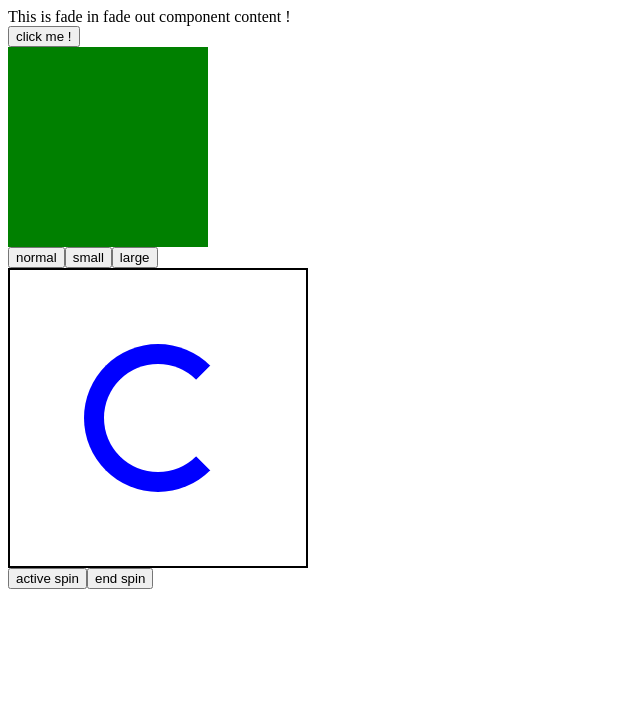
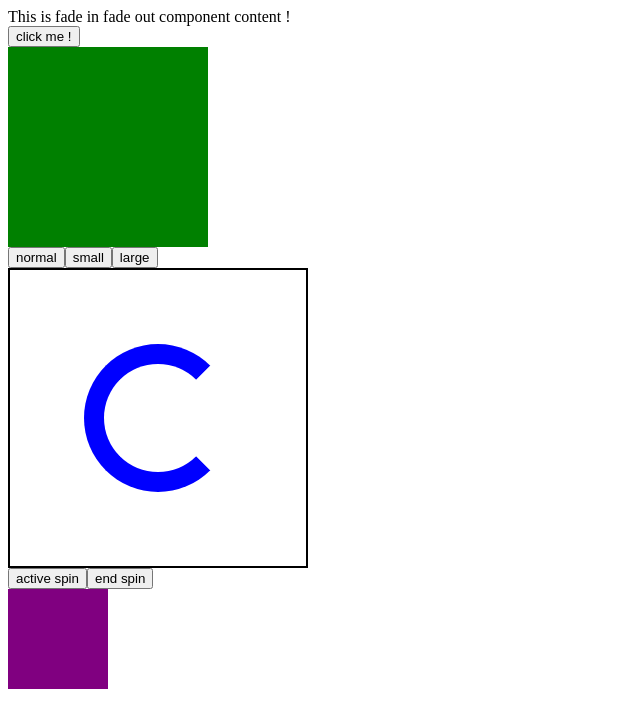
Before and after one commit to EmircanKoc1/angular-animations, an Angular app: page / in a window 1280 px wide. Shown: the top 728 px of the page, without its empty margins (0-640 px from the left). Built offline with nearby package versions, Linux system fonts and the light colour scheme.

Commit message:
The group animation sample has been added.

```diff
--- a/src/app/app.component.html
+++ b/src/app/app.component.html
@@ -3,3 +3,5 @@
 <app-resize></app-resize>
 <br>
 <app-spin></app-spin>
+<br>
+<app-opacity-and-move-left></app-opacity-and-move-left>
--- a/src/app/app.component.ts
+++ b/src/app/app.component.ts
@@ -4,11 +4,12 @@ import { FadeinfadeoutComponent } from "./components/fadeinfadeout/fadeinfadeout
 import { animate, AnimationMetadataType, state, style, transition, trigger } from '@angular/animations';
 import { ResizeComponent } from "./components/resize/resize.component";
 import { SpinComponent } from "./components/spin/spin.component";
+import { OpacityAndMoveLeftComponent } from "./components/opacity-and-move-left/opacity-and-move-left.component";
 
 @Component({
   selector: 'app-root',
   standalone: true,
-  imports: [FadeinfadeoutComponent, ResizeComponent, SpinComponent],
+  imports: [FadeinfadeoutComponent, ResizeComponent, SpinComponent, OpacityAndMoveLeftComponent],
   templateUrl: './app.component.html',
   styleUrl: './app.component.scss'
 })
--- /dev/null
+++ b/src/app/components/opacity-and-move-left/opacity-and-move-left.component.html
@@ -0,0 +1,2 @@
+<div [@parallelAnimation] class="box"></div>
+<br>
--- /dev/null
+++ b/src/app/components/opacity-and-move-left/opacity-and-move-left.component.scss
@@ -0,0 +1,5 @@
+.box {
+    width: 100px;
+    height: 100px;
+    background-color: purple;
+}
--- /dev/null
+++ b/src/app/components/opacity-and-move-left/opacity-and-move-left.component.ts
@@ -0,0 +1,25 @@
+import { animate, group, style, transition, trigger } from '@angular/animations';
+import { Component } from '@angular/core';
+
+@Component({
+  selector: 'app-opacity-and-move-left',
+  standalone: true,
+  imports: [],
+  templateUrl: './opacity-and-move-left.component.html',
+  styleUrl: './opacity-and-move-left.component.scss',
+  animations: [
+    trigger("parallelAnimation", [
+      transition("void=>*", [
+        group([
+          animate("2s", style({ "opacity": "0.2" })),
+          animate("2s", style({ "transform" : "translate(100px,0px)" }))
+        ])
+      ])
+    ])
+  ]
+})
+export class OpacityAndMoveLeftComponent {
+
+
+
+}
```
Also changed, not shown: 1 other file (tests, documents, lock files or other folders).
